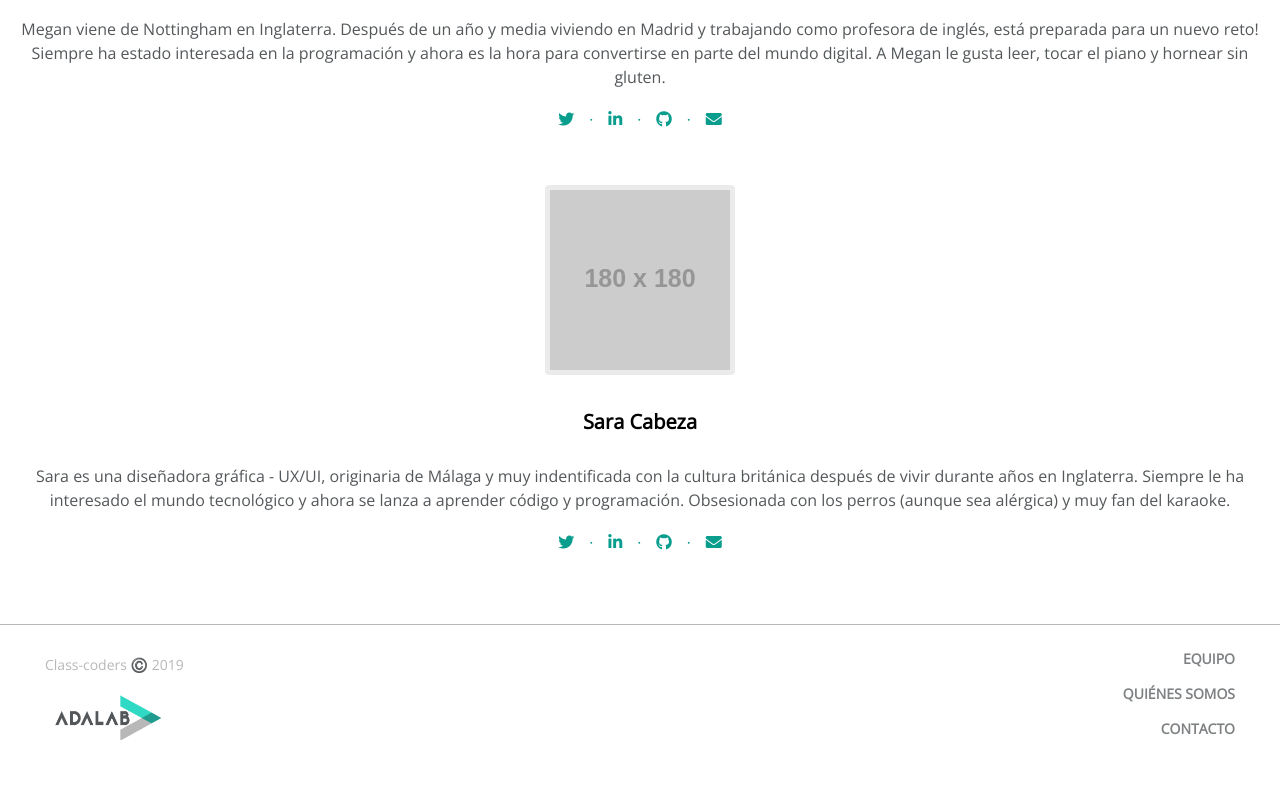
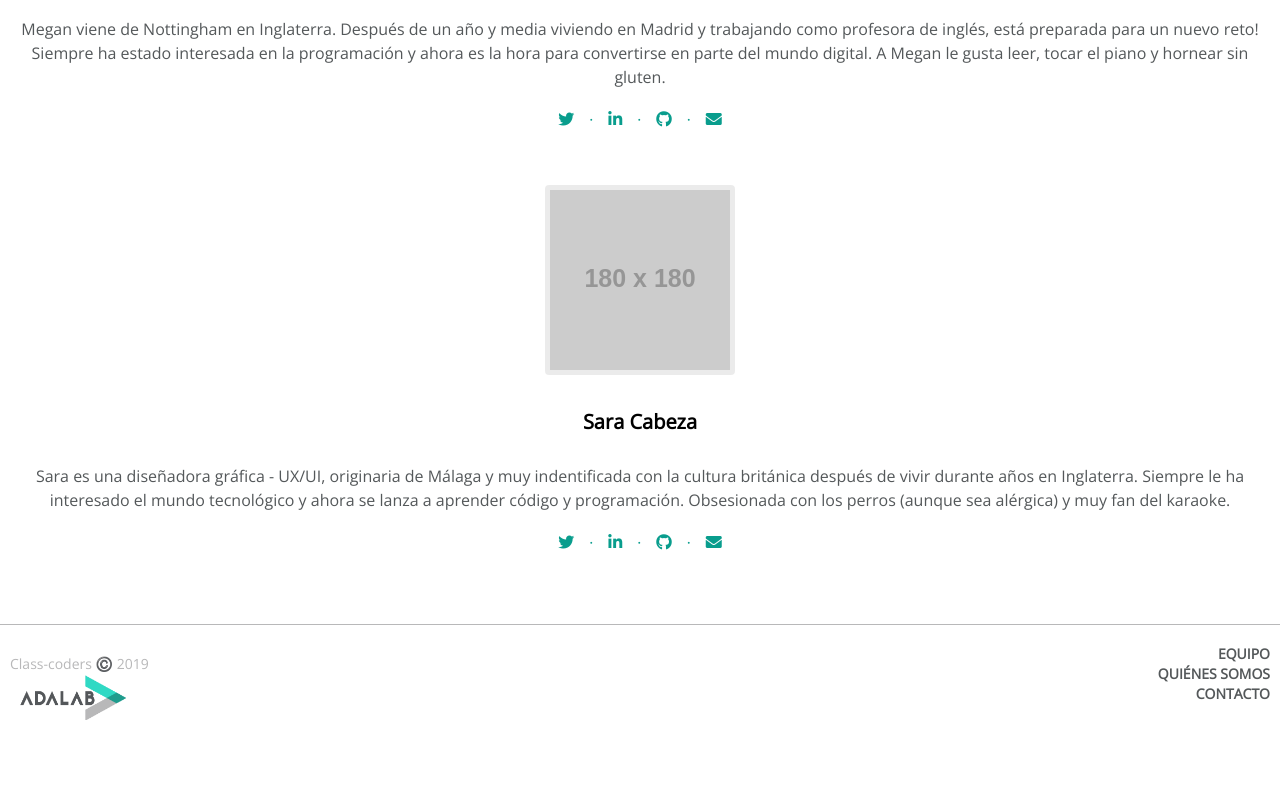
Before and after one commit to Adalab/f-m1-class-coders, a plain HTML site: page index unificado.html in a window 1280 px wide. Shown: the part 2605-3400 px from the top of the page. After the commit the page ends 3329 px from the top, so only its background shows below. Drawn offline with nearby package versions, Linux system fonts and the light colour scheme; placeholder pictures from the web are drawn by us.

Commit message:
fix web size footer

```diff
--- a/css/styles.css
+++ b/css/styles.css
@@ -248,11 +248,6 @@ h2 {
 footer {
     width: 100%;
     border-top: 1px solid #b8b8b9;
-}
-.footer_big {
-    display: none;
-}
-.footer_small {
     position: relative;
     bottom: 0;
     height: 250px;
@@ -307,35 +302,6 @@ footer {
         background: #099d8d;
         width: 400px;
     }
-    .footer_small {
-        display:none;
-    }
-    .footer_big {
-        height: 170px;
-         display: flex;
-         flex-direction: row;
-         justify-content: space-between;
-     }
-    .left {
-        margin: 0 0 60px 45px;
-    }
-    .copyright {
-        margin-bottom: 0px;
-    }
-    .logo_bottom {
-        margin-top: 20px;
-    }
-    .menu_bottom {
-        list-style: none;
-        height: 90px;
-        margin: 24px 45px 56px 0;
-        padding: 0;
-        display: flex;
-        flex-direction: column;
-        justify-content: space-between;
-        align-items: flex-end;
-        opacity: 0.75;
-    }
     .claim {
         opacity: 0.8;
         width: 400px;
@@ -345,4 +311,28 @@ footer {
         position: relative;
         left: -20%;
     }
+    footer {
+        height: 100px;
+        flex-direction: row;
+        align-items: space-between;
+        box-sizing: border-box;
+        padding: 10px;
+
+    }
+    .footer_menu {
+        flex-grow: 1;
+        margin-top: 0;
+    }
+    .menu_bottom  {
+        align-items: flex-end;
+    }
+    .logo_bottom {
+      position: absolute;
+      margin-top: 10px;
+      top: 40px;
+      left: 10px;
+    }
+   .copyright {
+       margin-top: 0;
+   }
 }
--- a/index unificado.html
+++ b/index unificado.html
@@ -130,9 +130,8 @@
         </section>
     </main>
     <footer>
-        <div class="footer_small">
               <p class="copyright">Class-coders ©️ 2019</p>
-              <nav>
+              <nav class="footer_menu">
                   <ul class="menu_bottom">
                       <li>
                            <a href="#eq">EQUIPO</a>
@@ -146,26 +145,6 @@
                   </ul>
               </nav>
               <img class="logo_bottom" src="images/logo-adalab.png" alt="">
-           </div>
-           <div class="footer_big">
-              <div class="left">
-                  <p class="copyright">Class-coders ©️ 2019</p>
-                  <img class="logo_bottom" src="images/logo-adalab.png" alt="">
-              </div>
-              <nav>
-                   <ul class="menu_bottom">
-                      <li>
-                          <a href="#eq">EQUIPO</a>
-                      </li>
-                      <li>
-                          <a href="#qs">QUIÉNES SOMOS</a>
-                      </li>
-                      <li>
-                          <a href="#ct">CONTACTO</a>
-                      </li>
-                   </ul>
-              </nav>
-           </div>
   </footer>
 </body>
 </html>
```
